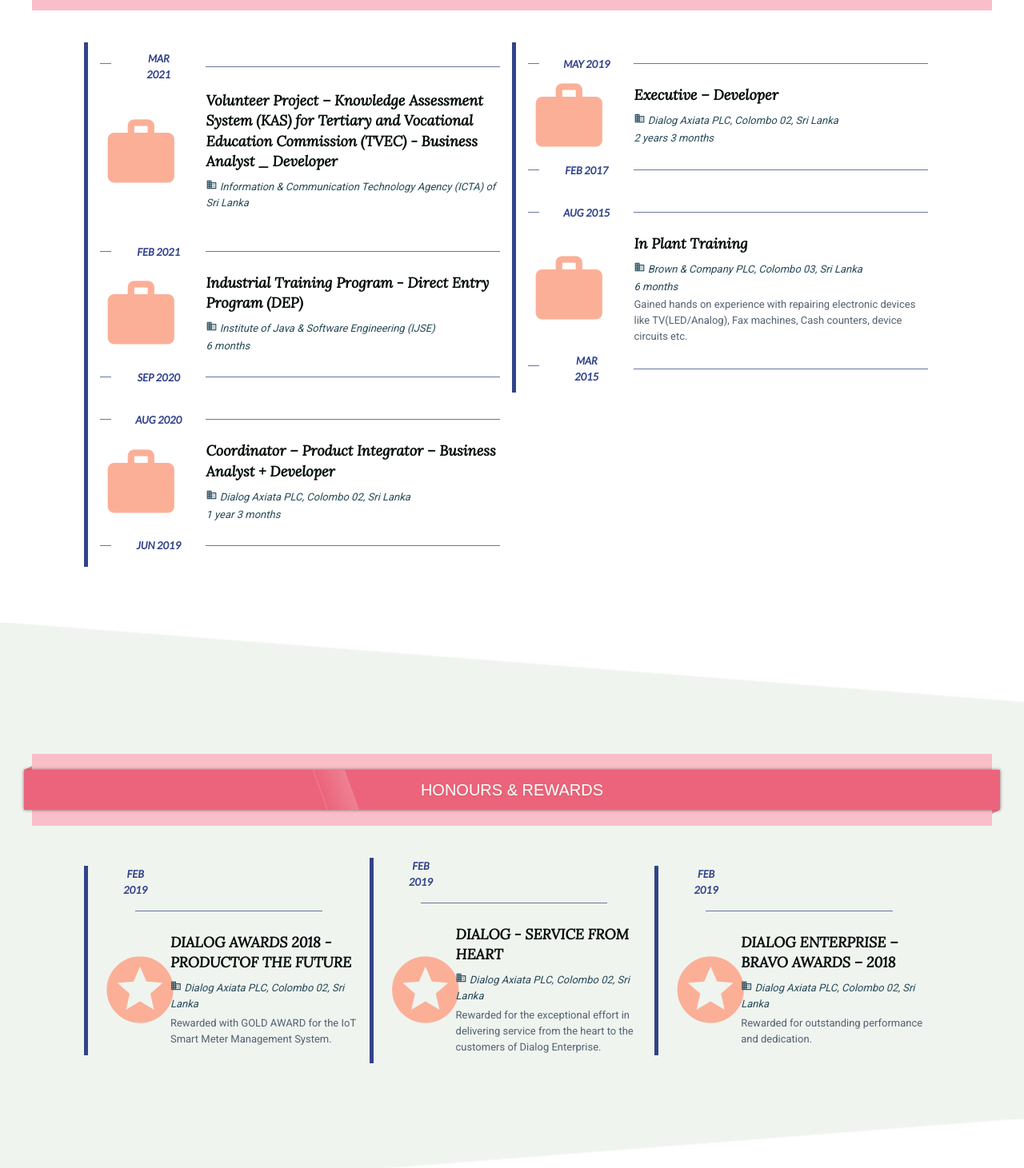
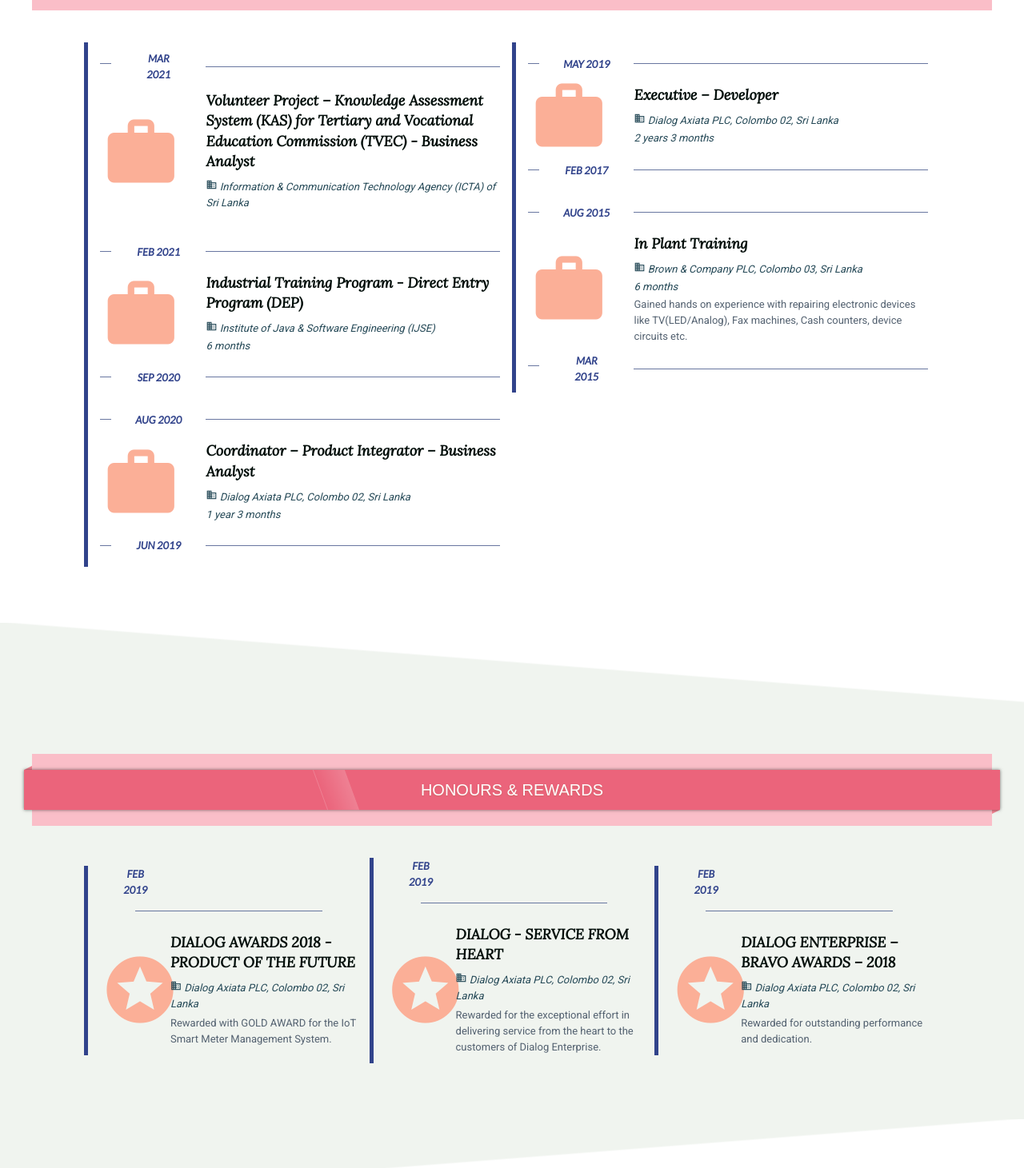
Before and after one commit to DLIsharaMadushani/My-Resume, an Angular app: page / in a window 1280 px wide. Shown: the part 2929-4390 px from the top of the page at 80% size. Built offline with nearby package versions, Linux system fonts and the light colour scheme; a web font is replaced by a local one.

Commit message:
fix footer

```diff
--- a/src/app/footer/footer.component.html
+++ b/src/app/footer/footer.component.html
@@ -1,5 +1,5 @@
 <footer>
-  <div class="container-fluid">
-    <i class="material-icons icon">copyright</i>2020 All rights reserved
+  <div class="footer">
+    <i class="material-icons icon">copyright</i>2021 All rights reserved
   </div>
 </footer>
--- a/src/app/footer/footer.component.sass
+++ b/src/app/footer/footer.component.sass
@@ -10,5 +10,15 @@ footer
   text-align: center
   margin: auto
 
+.footer
+  display: flex inline
+  align-items: center
+  justify-items: center
+  justify-content: center
+  align-content: center
+  padding: 10px
+  background-color: #D34A6D
+  color: #fff
+
 i
-  font-size: large
+  font-size: small
--- a/src/app/sections/experiences/experiences.component.html
+++ b/src/app/sections/experiences/experiences.component.html
@@ -10,7 +10,7 @@
               <app-timeline-node
                 [isWork]="true"
                 subject="Volunteer Project – Knowledge Assessment System (KAS) for Tertiary and
-Vocational Education Commission (TVEC) - Business Analyst _ Developer"
+Vocational Education Commission (TVEC) - Business Analyst"
                 institute="Information & Communication Technology Agency (ICTA) of Sri Lanka"></app-timeline-node>
             </div>
           </div>
@@ -29,7 +29,7 @@ Vocational Education Commission (TVEC) - Business Analyst _ Developer"
             <div class="expand-node">
               <app-timeline-node
                 [isWork]="true"
-                subject="Coordinator – Product Integrator – Business Analyst + Developer"
+                subject="Coordinator – Product Integrator – Business Analyst"
                 duration="1 year 3 months" institute="Dialog Axiata PLC, Colombo 02, Sri Lanka"></app-timeline-node>
             </div>
             <app-timeline-date [rightAligned]="false" date="JUN 2019"></app-timeline-date>
--- a/src/app/sections/rewards/rewards.component.html
+++ b/src/app/sections/rewards/rewards.component.html
@@ -7,7 +7,7 @@
         <div class="">
           <app-timeline-node
             [isHonor]="true"
-            subject="DIALOG AWARDS 2018 - PRODUCTOF THE FUTURE"
+            subject="DIALOG AWARDS 2018 - PRODUCT OF THE FUTURE"
             institute="Dialog Axiata PLC, Colombo 02, Sri Lanka"
             description="Rewarded with GOLD AWARD for the IoT
 Smart Meter Management System."></app-timeline-node>
```
